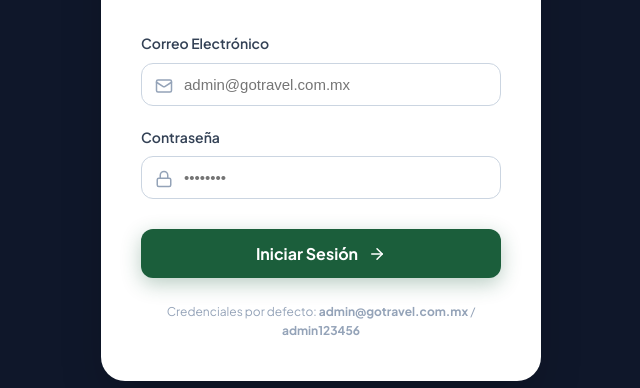
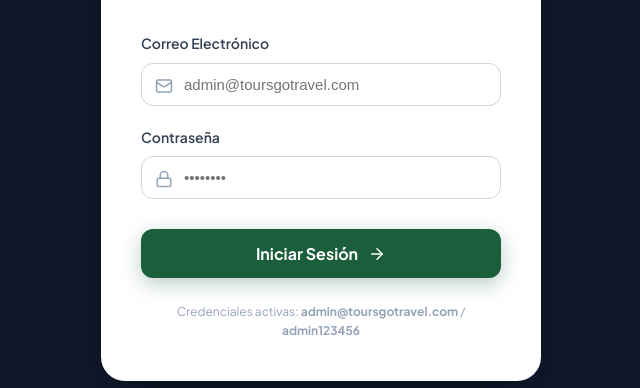
Before and after one commit to MZubiri/ToursGoTravel, a Next.js app: page /admin/login in a window 1280 px wide. Shown: the part 296-684 px from the top of the page, without its empty margins (319-959 px from the left). Built offline with nearby package versions, Linux system fonts and the light colour scheme.

Commit message:
fix: update admin login email credential to admin@toursgotravel.com

```diff
--- a/app/admin/login/page.js
+++ b/app/admin/login/page.js
@@ -10,8 +10,8 @@ export default function LoginPage() {
   const [loading, setLoading] = useState(false);
   const router = useRouter();
 
-  // Credenciales válidas (se pueden sobreescribir mediante variables de entorno)
-  const VALID_EMAIL = process.env.NEXT_PUBLIC_ADMIN_EMAIL || 'admin@gotravel.com.mx';
+  // Credenciales válidas
+  const VALID_EMAIL = process.env.NEXT_PUBLIC_ADMIN_EMAIL || 'admin@toursgotravel.com';
   const VALID_PASSWORD = process.env.NEXT_PUBLIC_ADMIN_PASSWORD || 'admin123456';
 
   useEffect(() => {
@@ -27,8 +27,11 @@ export default function LoginPage() {
     setError('');
     setLoading(true);
 
+    const inputEmail = email.trim().toLowerCase();
+    const isEmailValid = inputEmail === VALID_EMAIL.toLowerCase() || inputEmail === 'admin@gotravel.com.mx';
+
     setTimeout(() => {
-      if (email.trim().toLowerCase() === VALID_EMAIL.toLowerCase() && password === VALID_PASSWORD) {
+      if (isEmailValid && password === VALID_PASSWORD) {
         localStorage.setItem('gotravel_admin_token', 'authenticated');
         document.cookie = "gotravel_admin_token=authenticated; path=/; max-age=86400;";
         router.push('/admin/dashboard');
@@ -36,7 +39,7 @@ export default function LoginPage() {
         setLoading(false);
         setError('Correo o contraseña incorrectos. Por favor intenta de nuevo.');
       }
-    }, 400);
+    }, 300);
   };
 
   return (
@@ -118,7 +121,7 @@ export default function LoginPage() {
               <input
                 type="email"
                 required
-                placeholder="admin@gotravel.com.mx"
+                placeholder="admin@toursgotravel.com"
                 value={email}
                 onChange={(e) => setEmail(e.target.value)}
                 style={{
@@ -183,7 +186,7 @@ export default function LoginPage() {
         </form>
 
         <div style={{ marginTop: '24px', textAlign: 'center', fontSize: '12px', color: '#94A3B8' }}>
-          <span>Credenciales por defecto: <strong>admin@gotravel.com.mx</strong> / <strong>admin123456</strong></span>
+          <span>Credenciales activas: <strong>admin@toursgotravel.com</strong> / <strong>admin123456</strong></span>
         </div>
       </div>
     </div>
```
